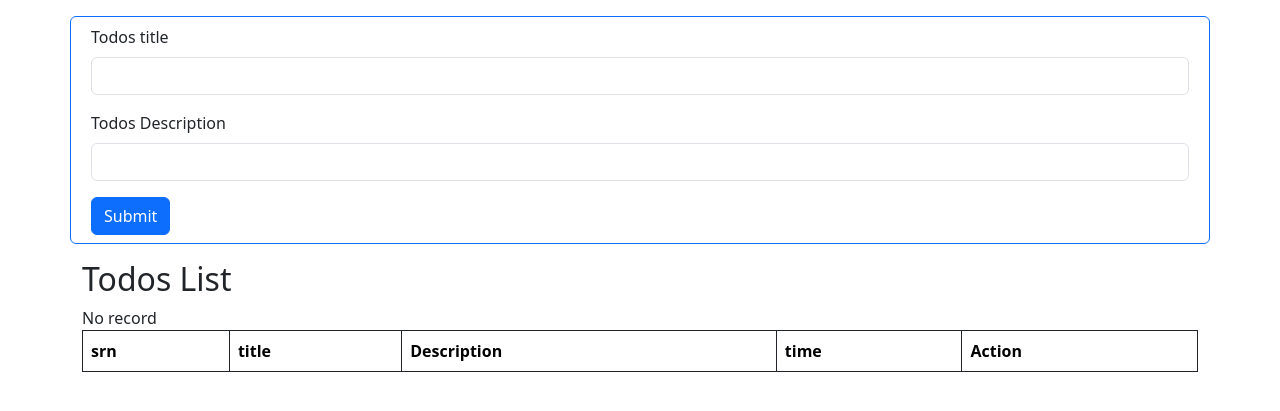
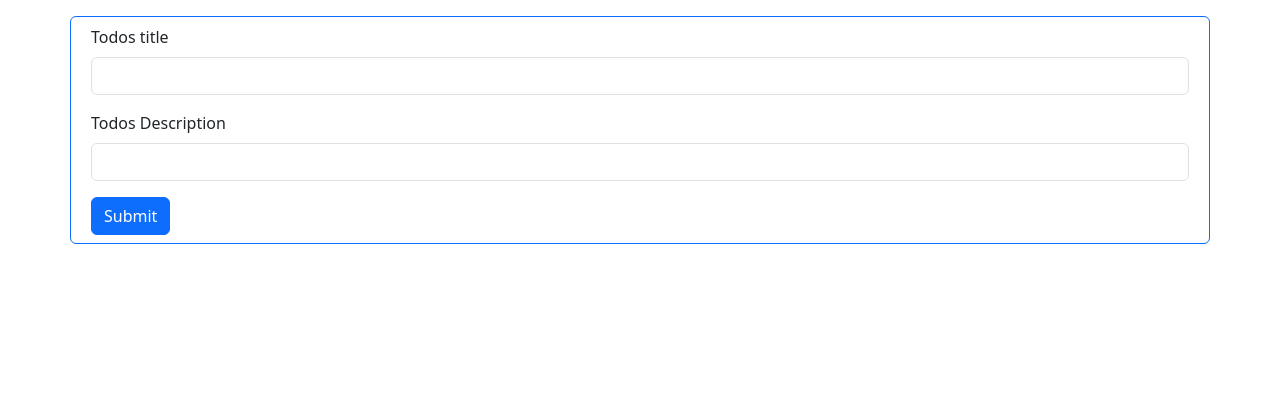
Before and after one commit to shaktivanani/shaktivanani, a Flask app: page / in a window 1280 px wide. Shown: the part 56-467 px from the top of the page. Run offline with Flask 3, Linux system fonts and the light colour scheme; lists and menus that the app fills with data are empty.

Commit message:
some file remove

```diff
--- a/app.py
+++ b/app.py
@@ -4,60 +4,14 @@ from datetime import datetime
 
 
 app = Flask(__name__)
-app.config['SQLALCHEMY_DATABASE_URI']='sqlite:///todo.db'
-app.config['SQLALCHEMY_TRACK_MODIFICATION']=False
-db=SQLAlchemy(app)
-app.app_context().push()
-
-class Todo(db.Model):
-    sno=db.Column(db.Integer, primary_key=True)
-    title=db.Column(db.String(200), nullable=False)
-    desc=db.Column(db.String(500), nullable=False)
-    date_created=db.Column(db.DateTime,default=datetime.utcnow)
-
-    def __repr__(self)->str:
-        return f"{self.sno} - {self.title}"
-
-@app.route("/",methods=['GET','POST'])
-def hello_world():
-   if request.method=='POST':
-       title=request.form['title']
-       desc=request.form['desc']
-       todo=Todo(title=title,desc=desc)
-       db.session.add(todo)
-       db.session.commit()
-
-   alltodo=Todo.query.all()
-   print(alltodo)
-   return render_template("index.html",alltodo=alltodo)
-
-
-@app.route("/update/<int:sno>",methods=['GET','POST'])
-def update(sno):
-    if request.method=='POST':
-       title=request.form['title']
-       desc=request.form['desc']
-       todo=Todo.query.filter_by(sno=sno).first()
-       todo.title=title
-       todo.desc=desc
-       db.session.add(todo)
-       db.session.commit()
-       return redirect("/")
-
-
-    todo=Todo.query.filter_by(sno=sno).first()
-    return render_template("update.html",todo=todo)
 
 
 
 
-@app.route("/delete/<int:sno>")
-def delete(sno):
-    todo=Todo.query.filter_by(sno=sno).first()
-    db.session.delete(todo)
-    db.session.commit()
+@app.route("/")
+def hello_world():
+   return render_template("index.html",)
 
-    return redirect("/")
 
 if __name__ =="__main__":
     app.run(debug=True)
--- a/templates/index.html
+++ b/templates/index.html
@@ -16,41 +16,7 @@
     <button type="submit" class="btn btn-primary">Submit</button>
   </form>
 </div>
-<div class="container my-3">
-  <h2>Todos List</h2>
-  <table class="table  table-bordered border-dark">
-    <thead>
-      <tr>
-        <th scope="col">srn</th>
-        <th scope="col">title</th>
-        <th scope="col">Description</th>
-        <th scope="col">time</th>
-        <th scope="col">Action</th>
-      </tr>
-    </thead>
-    <tbody>
-      {% if alltodo|length==0 %}
-      No record
-      {% else %}
-      {% for todo in alltodo %}
 
-      <tr>
-        <th scope="row">{{loop.index}}</th>
-        <td>{{todo.title}}</td>
-        <td>{{todo.desc}}</td>
-        <td>{{todo.date_created}}</td>
-        <td>
-          <a href="/update/{{todo.sno}}" class="btn btn-outline-dark btn-sm mx-1">update</a>
-          <a href="/delete/{{todo.sno}}" class="btn btn-outline-dark btn-sm mx-1">Delete</a>
-        </td>
-      </tr>
-
-      {% endfor %}
-      {% endif %}
-    </tbody>
-  </table>
-
-</div>
 
 
 {% endblock body %}
```
Also changed, not shown: templates/update.html (+0 -11 lines).
